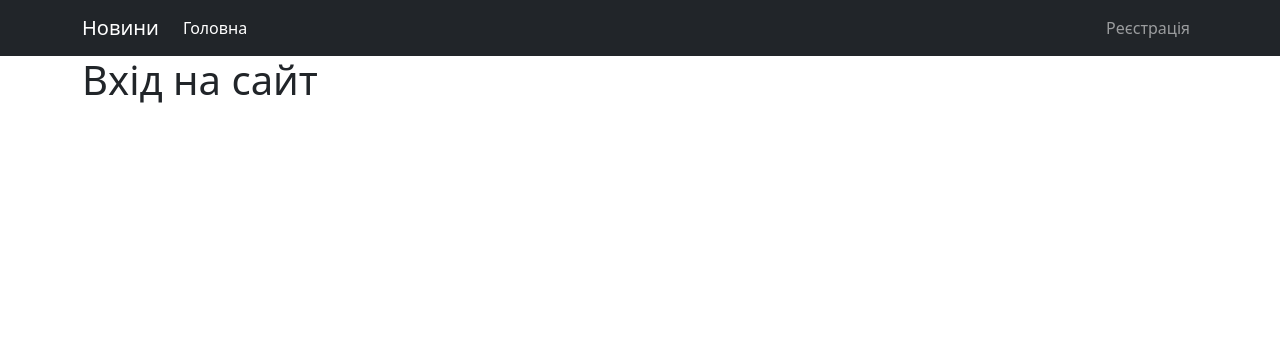
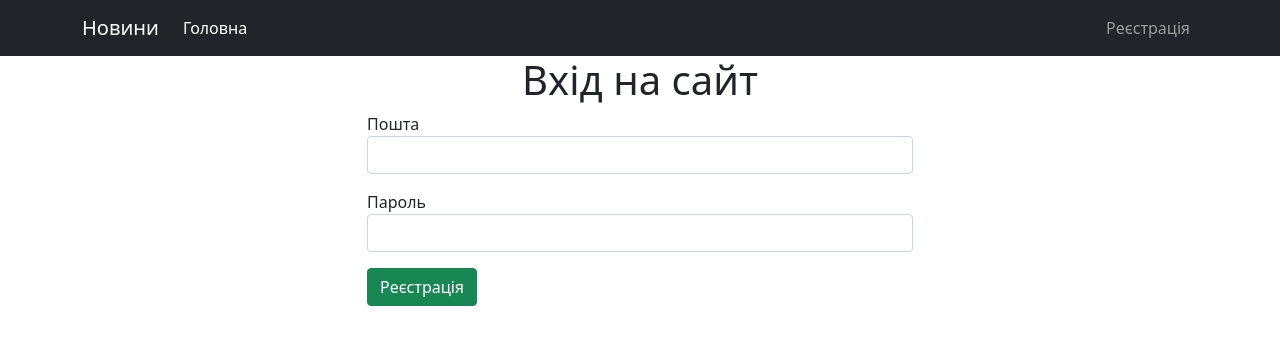
Before and after one commit to novakvova/ReactVPU912Sundya, a React (Create React App) app: page / in a window 1280 px wide. Shown: the top 344 px of the page. Built offline with nearby package versions, Linux system fonts and the light colour scheme.

Commit message:
Add login page

```diff
--- a/src/components/auth/Login/LoginPage.js
+++ b/src/components/auth/Login/LoginPage.js
@@ -1,10 +1,76 @@
 import React, { Component } from 'react'
+import InputTextField from '../../common/InptTextField';
+import { validationFields } from './validation';
 
 export class LoginPage extends Component {
+    state = {
+        email: '',
+        password: '',
+        isValidation: false,
+        errors: {
+            email: '',
+            password: '',
+            confirmPassword: '',
+            fio: '',
+        }
+    }
+
+    onSubmitHandler = (e) => {
+        e.preventDefault();
+        var errors = validationFields(this.state);
+        const isValid = Object.keys(errors).length === 0;
+        if(isValid)
+        {
+            console.log("send server", this.state);
+        }
+        else{
+            this.setState({errors: errors, isValidation: true});
+        }
+    }
+    onChangeHandler = (e) => {
+        const {name, value} = e.target;
+        const {isValidation} = this.state;
+        if(isValidation)
+        {
+            const data = { ...this.state,
+                            [name]: value };
+            const errors = validationFields(data);
+            this.setState({[name]: value, errors: errors});
+        }
+        else
+            this.setState({[name]: value});
+    }
     render() {
+        const {errors} = this.state;
         return (
-            <div>
-                <h1>Вхід на сайт</h1>
+            <div className="row">
+                <h1 className="text-center">Вхід на сайт</h1>
+                <div className="offset-md-3 col-md-6">
+                    <form onSubmit={this.onSubmitHandler}>
+
+
+                        <InputTextField
+                            field="email"
+                            label="Пошта"
+                            value={this.state.email}
+                            error={errors.email}
+                            onChange={this.onChangeHandler}
+                         />
+
+                        <InputTextField
+                            field="password"
+                            label="Пароль"
+                            value={this.state.password}
+                            error={errors.password}
+                            onChange={this.onChangeHandler}
+                            type="password"
+                         />
+
+
+
+                        <button type="submit" className="btn btn-success">Реєстрація</button>
+                    </form>
+                </div>
             </div>
         )
     }
--- /dev/null
+++ b/src/components/auth/Login/validation.js
@@ -0,0 +1,18 @@
+export function validationFields(items) {
+    let errors={};
+    const { email, password } = items;
+    const regex_email = /^[a-zA-Z0-9]+@[a-zA-Z0-9]+\.[A-Za-z]+$/;
+
+    if (!regex_email.test(email.trim())) errors.email = "Не правильний формат електронної пошти!";
+
+
+    if(password.trim()=='')
+    {
+        errors={
+            ...errors,
+            password: "Поле пароль пуста"
+        }
+    }
+
+    return errors;
+}
--- a/src/components/auth/Register/RegisterPage.js
+++ b/src/components/auth/Register/RegisterPage.js
@@ -10,23 +10,31 @@ export class RegisterPage extends Component {
         fio: '',
         isValidation: false,
         errors: {
-            email: ""
+            email: '',
+            password: '',
+            confirmPassword: '',
+            fio: '',
         }
     }
 
     onSubmitHandler = (e) => {
         e.preventDefault();
-        // const {email} = this.state;
-        // if(!email)
-        // {
-        //     this.setState({errors: {email: "пуста пота"}});
-        // }
 
         var errors = validationFields(this.state);
-        this.setState({errors: errors, isValidation: true});
-        console.log("Наш стейт", this.state);
+        const isValid = Object.keys(errors).length === 0;
+        if(isValid)
+        {
+            // let json = JSON.parse(this.state);
+            // alert(json);
+            console.log("send server", this.state);
+        }
+        else{
+            this.setState({errors: errors, isValidation: true});
+        }
 
-        //this.setState({"email": "222"});
+
+
+        //console.log("Наш стейт", this.state);
     }
     onChangeHandler = (e) => {
         const {name, value} = e.target;
--- a/src/components/common/InptTextField.js
+++ b/src/components/common/InptTextField.js
@@ -9,11 +9,15 @@ const InputTextField = ({
     type,
     onChange
 }) => {
+    console.log("error", error);
     return (
         <div className="mb-3">
             <label htmlFor={field}>{label}</label>
             <input type={type}
-                className={classnames("form-control", { "is-invalid": error })}
+                className={classnames("form-control",
+                    { "is-invalid": error },
+                    { "is-valid": error==undefined }
+                    )}
                 id={field}
                 name={field}
                 value={value}
```
